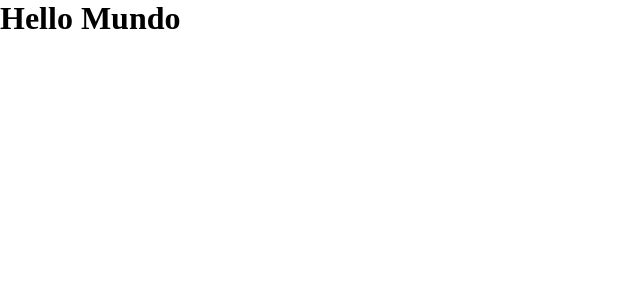
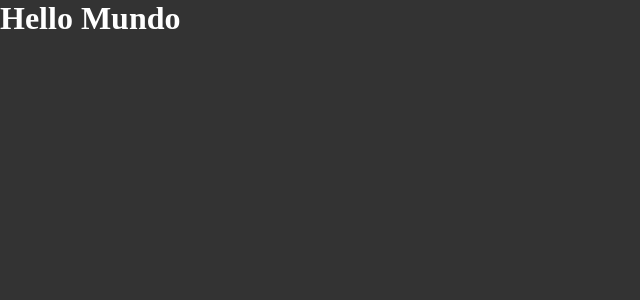
Before and after one commit to davim5/react-github-explorer, a React app: page / in a window 1280 px wide. Shown: the top 300 px of the page, without its empty margins (0-640 px from the left). Built offline with nearby package versions, Linux system fonts and the light colour scheme.

Commit message:
10-Utilizando-SASS

```diff
--- a/package.json
+++ b/package.json
@@ -20,6 +20,8 @@
     "cross-env": "^7.0.3",
     "css-loader": "^5.2.4",
     "html-webpack-plugin": "^5.3.1",
+    "node-sass": "^5.0.0",
+    "sass-loader": "^11.0.1",
     "style-loader": "^2.0.0",
     "webpack": "^5.36.2",
     "webpack-cli": "^4.6.0",
--- a/src/App.jsx
+++ b/src/App.jsx
@@ -1,4 +1,4 @@
-import './styles/global.css'
+import './styles/global.scss'
 
 export function App(){
 
--- a/src/styles/global.css
+++ b/src/styles/global.scss
@@ -6,4 +6,8 @@
 
 body{
     font: Arial,Helvetica,sans-serif;
+    background: #333;
+    h1{
+        color:white;
+    }
 }
--- a/webpack.config.js
+++ b/webpack.config.js
@@ -30,9 +30,9 @@
 				use: 'babel-loader',
 			},
 			{
-				test: /\.css$/,
+				test: /\.scss$/,
 				exclude: /node_modules/,
-				use: ['style-loader','css-loader'],
+				use: ['style-loader','css-loader','sass-loader'],
 			}
 		],
 	}
```
Also changed, not shown: 2 other files (tests, documents, lock files or other folders).
